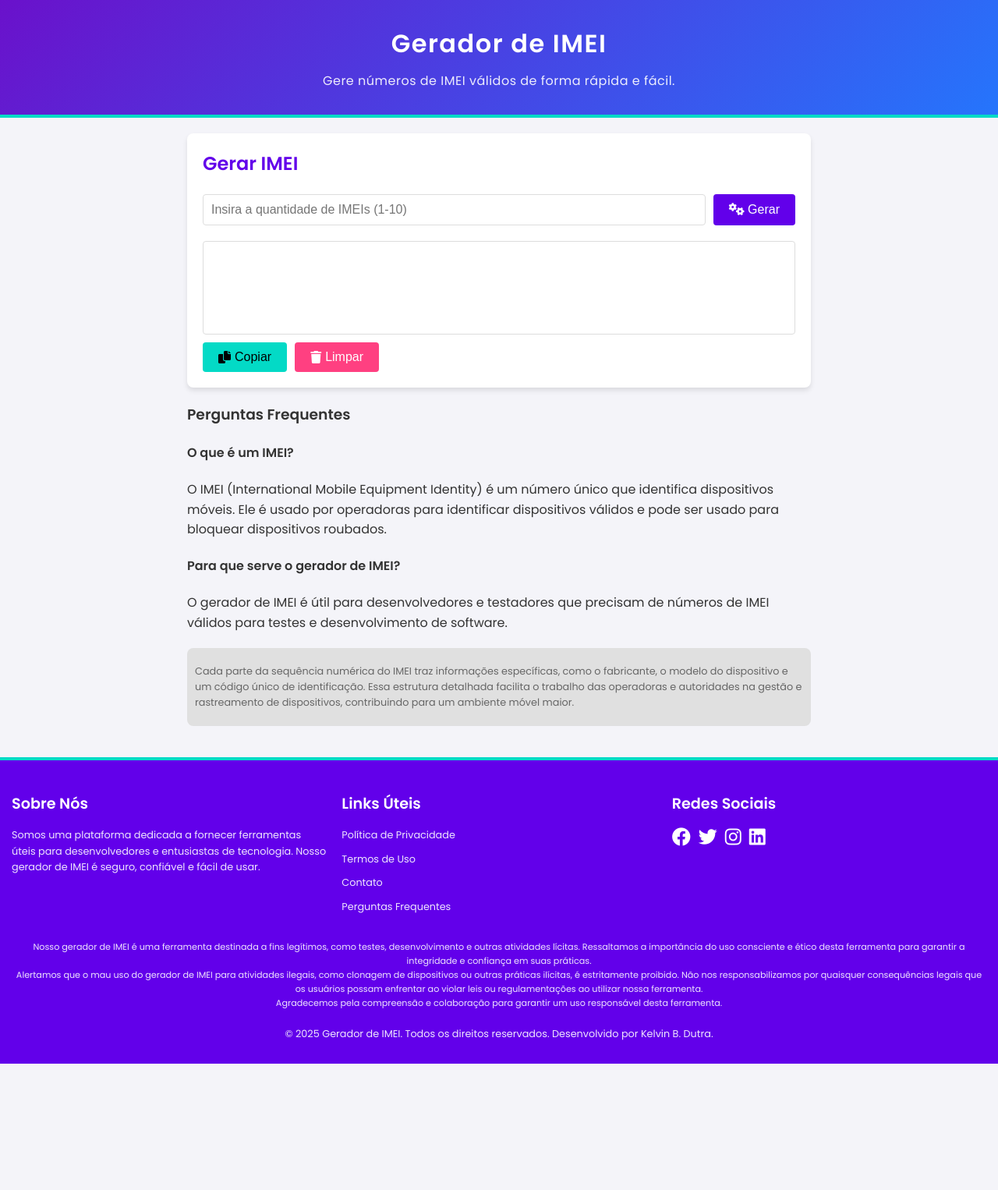
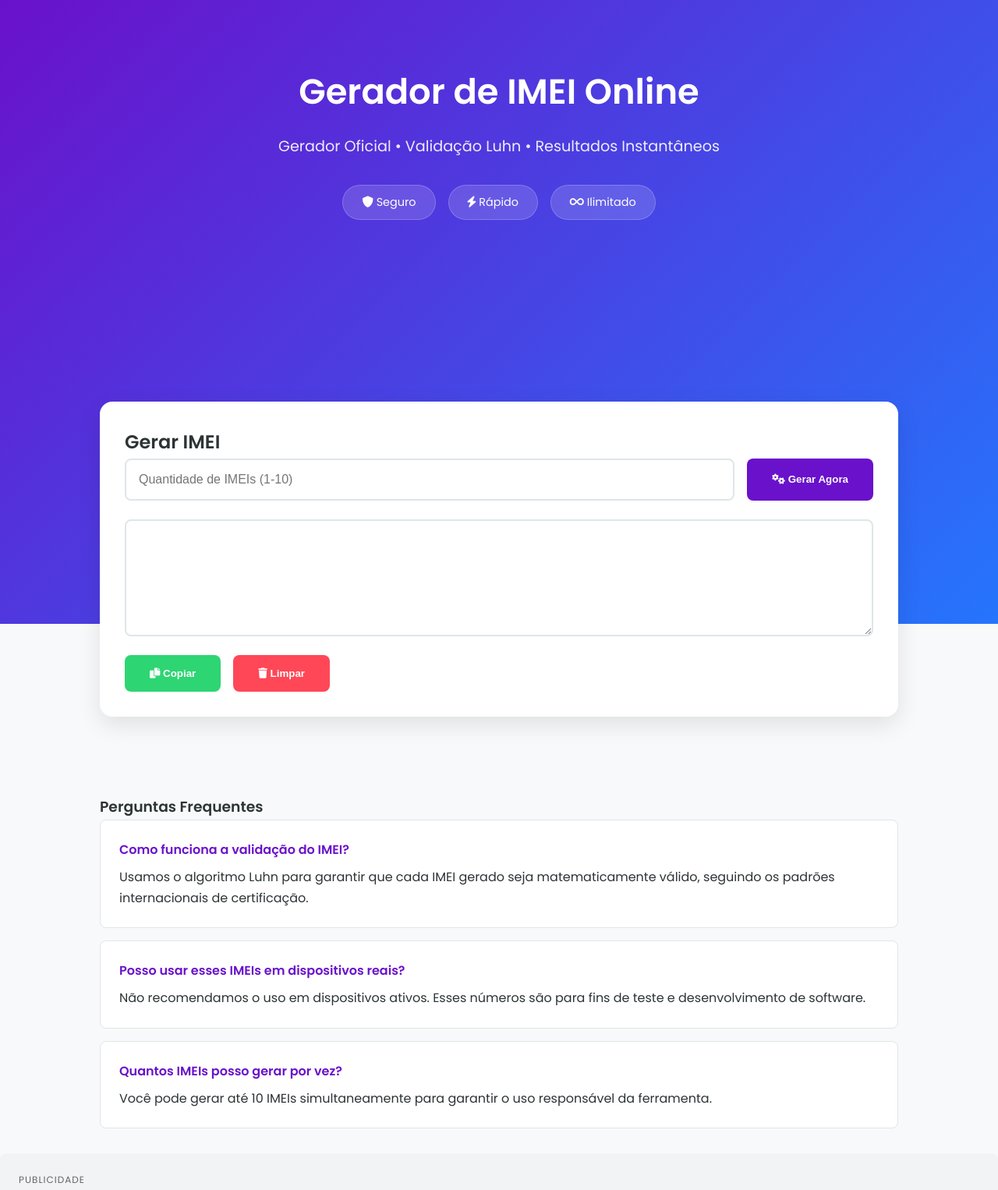
Before and after one commit to KelvinBarros/projeto-imei2.0, a plain HTML site: page index.html in a window 1280 px wide. Shown: the top 1526 px of the page at 78% size. Before the commit the page ends 1364 px from the top, so only its background shows below. Drawn offline with Linux system fonts and the light colour scheme.

Commit message:
novo formato

```diff
--- a/index.html
+++ b/index.html
@@ -1,36 +1,49 @@
+<!DOCTYPE html>
+<html lang="pt-BR">
 <head>
     <meta charset="UTF-8">
     <meta name="viewport" content="width=device-width, initial-scale=1.0">
-    <title>Gerador de IMEI Online - Gere Números de IMEI Válidos</title>
-    <meta name="description" content="Gere números de IMEI válidos de forma rápida e fácil. Nosso gerador de IMEI é perfeito para testes e desenvolvimento. Experimente agora!">
-    <meta name="keywords" content="gerador imei, imei válido, gerar imei, imei online">
+    <title>Gerador de IMEI Online - Gere Números Válidos</title>
+    <meta name="description" content="Gere números de IMEI válidos instantaneamente usando algoritmo Luhn. Ferramenta 100% gratuita para desenvolvedores e testadores.">
+    <meta name="keywords" content="gerador imei, imei válido, algoritmo luhn, número imei, teste imei">
+    <meta name="author" content="Kelvin B. Dutra">
     <meta name="google-site-verification" content="Ab1FKY0Rq8OzUuNx8Sd4zMb-0XkbjzplpvWPFxWFlwA" />
-    <script async src="https://pagead2.googlesyndication.com/pagead/js/adsbygoogle.js?client=ca-pub-5518352195116170"
-     crossorigin="anonymous"></script>
+    <script async src="https://pagead2.googlesyndication.com/pagead/js/adsbygoogle.js?client=ca-pub-5518352195116170" crossorigin="anonymous"></script>
+    <link rel="shortcut icon" href="favicon/favicon_io (3)/favicon-32x32.png" type="image/x-icon">
     <link rel="stylesheet" href="/styles/styleIndex.css">
     <link rel="stylesheet" href="https://cdnjs.cloudflare.com/ajax/libs/font-awesome/6.0.0-beta3/css/all.min.css">
     <link href="https://fonts.googleapis.com/css2?family=Poppins:wght@400;600&display=swap" rel="stylesheet">
 </head>
 <body>
     <header>
-        <div class="container">
-            <h1>Gerador de IMEI</h1>
-            <p>Gere números de IMEI válidos de forma rápida e fácil.</p>
+        <div class="header-bg"></div>
+        <div class="container header-container">
+            <div class="header-content">
+                <h1>Gerador de IMEI Online</h1>
+                <p class="subtitle">Gerador Oficial • Validação Luhn • Resultados Instantâneos</p>
+                <div class="header-badges">
+                    <span class="badge"><i class="fas fa-shield-alt"></i> Seguro</span>
+                    <span class="badge"><i class="fas fa-bolt"></i> Rápido</span>
+                    <span class="badge"><i class="fas fa-infinity"></i> Ilimitado</span>
+                </div>
+            </div>
         </div>
     </header>
 
-    <!-- Espaço para anúncio no topo -->
-
-
+    <div class="container">
+        <div class="ad-section">
+            <div class="ad-label">Publicidade</div>
+            <div class="ad-space"></div>
+        </div>
     </div>
 
     <main class="container">
         <section class="generator">
             <h2>Gerar IMEI</h2>
             <div class="input-group">
-                <input type="number" id="quantity" placeholder="Insira a quantidade de IMEIs (1-10)" min="1" max="10" required>
+                <input type="number" id="quantity" placeholder="Quantidade de IMEIs (1-10)" min="1" max="10" required>
                 <button id="generate-btn">
-                    <i class="fas fa-cogs"></i> Gerar
+                    <i class="fas fa-cogs"></i> Gerar Agora
                 </button>
             </div>
             <p id="error-message" class="error-message"></p>
@@ -50,60 +63,67 @@
         <section class="faq">
             <h3>Perguntas Frequentes</h3>
             <div class="faq-item">
-                <h4>O que é um IMEI?</h4>
-                <p>O IMEI (International Mobile Equipment Identity) é um número único que identifica dispositivos móveis. Ele é usado por operadoras para identificar dispositivos válidos e pode ser usado para bloquear dispositivos roubados.</p>
+                <h4>Como funciona a validação do IMEI?</h4>
+                <p>Usamos o algoritmo Luhn para garantir que cada IMEI gerado seja matematicamente válido, seguindo os padrões internacionais de certificação.</p>
             </div>
             <div class="faq-item">
-                <h4>Para que serve o gerador de IMEI?</h4>
-                <p>O gerador de IMEI é útil para desenvolvedores e testadores que precisam de números de IMEI válidos para testes e desenvolvimento de software.</p>
+                <h4>Posso usar esses IMEIs em dispositivos reais?</h4>
+                <p>Não recomendamos o uso em dispositivos ativos. Esses números são para fins de teste e desenvolvimento de software.</p>
+            </div>
+            <div class="faq-item">
+                <h4>Quantos IMEIs posso gerar por vez?</h4>
+                <p>Você pode gerar até 10 IMEIs simultaneamente para garantir o uso responsável da ferramenta.</p>
             </div>
         </section>
     </main>
 
-    <!-- Espaço para anúncio no rodapé -->
     <div class="container">
-        <div class="ad-space"><p>Cada parte da sequência numérica do IMEI traz informações específicas, como o fabricante, o modelo do dispositivo e um código único de identificação. Essa estrutura detalhada facilita o trabalho das operadoras e autoridades na gestão e rastreamento de dispositivos, contribuindo para um ambiente móvel maior.
-                </p></div>
+        <div class="ad-section">
+            <div class="ad-label">Publicidade</div>
+            <div class="ad-space"></div>
+        </div>
     </div>
 
     <footer>
-        <div class="footer-content">
-            <div class="footer-section">
-                <h4>Sobre Nós</h4>
-                <p>Somos uma plataforma dedicada a fornecer ferramentas úteis para desenvolvedores e entusiastas de tecnologia. Nosso gerador de IMEI é seguro, confiável e fácil de usar.</p>
-            </div>
-
-            <div class="footer-section">
-                <h4>Links Úteis</h4>
+        <div class="footer-grid container">
+            <div class="footer-col">
+                <h4>Recursos</h4>
                 <ul>
-                    <li><a href="/politica-de-privacidade">Política de Privacidade</a></li>
-                    <li><a href="/termos-de-uso">Termos de Uso</a></li>
-                    <li><a href="/contato">Contato</a></li>
-                    <li><a href="/faq">Perguntas Frequentes</a></li>
+                    <li><a href="/blog">Blog Técnico</a></li>
+                    <li><a href="/validar-imei">Validador IMEI</a></li>
+                    <li><a href="/tutoriais">Guia de Uso</a></li>
                 </ul>
             </div>
 
-            <div class="footer-section">
-                <h4>Redes Sociais</h4>
+            <div class="footer-col">
+                <h4>Legal</h4>
+                <ul>
+                    <li><a href="/privacidade">Política de Privacidade</a></li>
+                    <li><a href="/termos">Termos de Serviço</a></li>
+                    <li><a href="/cookies">Gestão de Cookies</a></li>
+                </ul>
+            </div>
+
+            <div class="footer-col">
+                <h4>Contato</h4>
+                <div class="contact-info">
+                    <p><i class="fas fa-envelope"></i> suporte@geradorimei.com</p>
+                    <p><i class="fas fa-map-marker-alt"></i> São Paulo, Brasil</p>
+                </div>
                 <div class="social-links">
-                    <a href="https://facebook.com/seu-site" target="_blank"><i class="fab fa-facebook"></i></a>
-                    <a href="https://twitter.com/seu-site" target="_blank"><i class="fab fa-twitter"></i></a>
-                    <a href="https://instagram.com/seu-site" target="_blank"><i class="fab fa-instagram"></i></a>
-                    <a href="https://linkedin.com/in/seu-site" target="_blank"><i class="fab fa-linkedin"></i></a>
+                    <a href="https://github.com/seuuser" target="_blank" rel="noopener"><i class="fab fa-github"></i></a>
+                    <a href="https://linkedin.com/in/seuperfil" target="_blank" rel="noopener"><i class="fab fa-linkedin"></i></a>
+                    <a href="https://twitter.com/seuuser" target="_blank" rel="noopener"><i class="fab fa-twitter"></i></a>
                 </div>
             </div>
         </div>
 
-        <div class="footer-alert">
-            <p>
-                Nosso gerador de IMEI é uma ferramenta destinada a fins legítimos, como testes, desenvolvimento e outras atividades lícitas. Ressaltamos a importância do uso consciente e ético desta ferramenta para garantir a integridade e confiança em suas práticas. <br>
-                Alertamos que o mau uso do gerador de IMEI para atividades ilegais, como clonagem de dispositivos ou outras práticas ilícitas, é estritamente proibido. Não nos responsabilizamos por quaisquer consequências legais que os usuários possam enfrentar ao violar leis ou regulamentações ao utilizar nossa ferramenta. <br>
-                Agradecemos pela compreensão e colaboração para garantir um uso responsável desta ferramenta.
-            </p>
+        <div class="footer-disclaimer">
+            <p>⚠️ Este site não armazena dados pessoais. Os IMEIs gerados não devem ser usados em dispositivos ativos. Consulte nossos <a href="/termos">Termos de Serviço</a> para mais informações.</p>
         </div>
 
         <div class="footer-bottom">
-            <p>&copy; 2025 Gerador de IMEI. Todos os direitos reservados. Desenvolvido por <a href="https://seusite.com" target="_blank">Kelvin B. Dutra</a>.</p>
+            <p>© 2025 GeradorIMEI.com.br - CNPJ 00.000.000/0001-00 - <a href="/sitemap.xml">Mapa do Site</a></p>
         </div>
     </footer>
 
--- a/styles/styleIndex.css
+++ b/styles/styleIndex.css
@@ -1,342 +1,295 @@
 :root {
-    --primary-color: #6200ea;       /* Roxo vibrante */
-    --secondary-color: #03dac6;     /* Ciano */
-    --background-color: #f4f4f9;    /* Fundo claro */
-    --text-color: #333;             /* Texto escuro */
-    --accent-color: #ff4081;        /* Rosa para detalhes */
-    --border-color: #ddd;           /* Bordas suaves */
-    --ad-space-color: #e0e0e0;      /* Cor de fundo para espaços de anúncio */
-    --error-color: #ff4444;         /* Vermelho para mensagens de erro */
+    --primary-color: #6a11cb;
+    --secondary-color: #2575fc;
+    --accent-color: #0effafec;
+    --background-color: #f8f9fa;
+    --text-color: #2d3436;
+    --border-color: #dfe6e9;
+    --ad-space-color: #f1f3f5;
+    --error-color: #ff4757;
+    --success-color: #2ed573;
+}
+
+* {
+    margin: 0;
+    padding: 0;
+    box-sizing: border-box;
 }
 
 body {
-    font-family: 'Poppins', sans-serif; /* Nova fonte */
+    font-family: 'Poppins', sans-serif;
     background-color: var(--background-color);
     color: var(--text-color);
-    margin: 0;
-    padding: 0;
-    line-height: 1.6;
+    line-height: 1.7;
 }
 
-.container {
-    width: 90%;
-    max-width: 800px;
-    margin: 0 auto;
-    padding: 0 20px;
+main.container {
+    position: relative;
+    z-index: 3;
+    padding-top: 20px;
 }
 
-/* Header com degradê */
-header {
-    background: linear-gradient(135deg, #6a11cb, #2575fc); /* Degradê roxo para azul */
-    color: #fff;
-    padding: 40px 0;
-    text-align: center;
-    border-bottom: 4px solid var(--secondary-color);
+/* Header Styles */
+.header-container {
+    position: relative;
+    padding: 5rem 0 4rem;
+    overflow: hidden;
+    margin-bottom: 40px; /* Novo - cria espaço abaixo do header */
 }
 
-header h1 {
-    margin: 0;
-    font-size: 2.5rem;
-    font-weight: 600; /* Poppins semibold */
-    letter-spacing: 1.5px; /* Espaçamento entre letras */
+.header-bg {
+    position: absolute;
+    top: 0;
+    left: 0;
+    width: 100%;
+    height: 100%;
+    background: linear-gradient(135deg, var(--primary-color), var(--secondary-color));
+    z-index: 1;
 }
 
-header p {
-    margin: 10px 0 0;
+.header-content {
+    position: relative;
+    z-index: 2;
+    text-align: center;
+    color: white;
+    pointer-events: none; /* Permite interação com elementos abaixo */
+}
+
+.header-content h1 {
+    font-size: 2.8rem;
+    margin-bottom: 1rem;
+    font-weight: 600;
+}
+
+.subtitle {
     font-size: 1.2rem;
     opacity: 0.9;
-    letter-spacing: 0.5px; /* Espaçamento entre letras */
+    margin-bottom: 2rem;
 }
 
-
-
-/* Espaço para anúncios */
-.ad-space {
-    background-color: var(--ad-space-color);
-    height: 80px; /* Reduzido para telas menores */
-    margin: 20px 0;
-    padding: 10px;
+.header-badges {
     display: flex;
-    align-items: center;
+    gap: 1rem;
     justify-content: center;
-    border-radius: 8px;
-    font-size: 0.8rem;
-    color: #666;
 }
 
-/* Header */
-header {
-    background-color: var(--primary-color);
-    color: #fff;
-    padding: 30px 0; /* Reduzido o padding */
-    text-align: center;
-    border-bottom: 4px solid var(--secondary-color);
+.badge {
+    background: rgba(255,255,255,0.15);
+    padding: 0.6rem 1.5rem;
+    border-radius: 2rem;
+    backdrop-filter: blur(5px);
+    border: 1px solid rgba(255,255,255,0.2);
+    font-size: 0.9rem;
 }
 
-header h1 {
-    margin: 0;
-    font-size: 2rem; /* Tamanho reduzido */
-    font-weight: bold;
-}
-
-header p {
-    margin: 10px 0 0;
-    font-size: 1rem; /* Tamanho reduzido */
-    opacity: 0.9;
-}
-
-/* Seção do Gerador */
+/* Main Content Styles */
 .generator {
-    background-color: #fff;
-    padding: 20px;
-    border-radius: 8px;
-    box-shadow: 0 4px 6px rgba(0, 0, 0, 0.1);
-    margin: 20px 0;
-}
-
-.generator h2 {
-    margin-top: 0;
-    font-size: 1.5rem; /* Tamanho reduzido */
-    color: var(--primary-color);
+    background: white;
+    width: 80%;
+    border-radius: 1rem;
+    padding: 2rem;
+    box-shadow: 0 10px 30px rgba(0,0,0,0.1);
+    margin: auto;
 }
 
 .input-group {
     display: flex;
-    gap: 10px;
-    margin-bottom: 20px;
+    gap: 1rem;
+    margin-bottom: 1.5rem;
 }
 
 .input-group input {
     flex: 1;
-    padding: 10px;
-    border: 1px solid var(--border-color);
-    border-radius: 4px;
+    padding: 1rem;
+    border: 2px solid var(--border-color);
+    border-radius: 0.5rem;
     font-size: 1rem;
-    outline: none;
-    transition: border-color 0.3s ease;
+    transition: border-color 0.3s;
 }
 
 .input-group input:focus {
     border-color: var(--primary-color);
+    outline: none;
 }
 
-.input-group button {
-    padding: 10px 20px;
-    background-color: var(--primary-color);
-    color: #fff;
+button {
+    padding: 1rem 2rem;
     border: none;
-    border-radius: 4px;
+    border-radius: 0.5rem;
     cursor: pointer;
-    font-size: 1rem;
-    transition: background-color 0.3s ease, transform 0.2s ease;
+    font-weight: 600;
+    transition: all 0.3s;
 }
 
-.input-group button:hover {
-    background-color: #3700b3;
-    transform: scale(1.05); /* Efeito de escala ao passar o mouse */
+#generate-btn {
+    background: var(--primary-color);
+    color: white;
 }
 
-.input-group button:active {
-    transform: scale(0.95); /* Efeito de clique */
-}
-
-.error-message {
-    color: var(--error-color); /* Vermelho */
-    font-size: 0.7rem; /* Tamanho pequeno */
-    display: none; /* Inicialmente oculta */
+#generate-btn:hover {
+    background: var(--secondary-color);
+    transform: translateY(-2px);
 }
 
 .results textarea {
     width: 100%;
-    height: 120px; /* Altura reduzida */
-    padding: 10px;
-    border: 1px solid var(--border-color);
-    border-radius: 4px;
+    height: 150px;
+    padding: 1rem;
+    border: 2px solid var(--border-color);
+    border-radius: 0.5rem;
+    resize: vertical;
     font-family: monospace;
-    font-size: 1rem;
-    resize: none;
-    outline: none;
-    transition: border-color 0.3s ease;
-}
-
-.results textarea:focus {
-    border-color: var(--primary-color);
 }
 
 .result-actions {
     display: flex;
-    gap: 10px;
-    margin-top: 10px;
+    gap: 1rem;
+    margin-top: 1rem;
 }
 
-.result-actions button {
-    padding: 10px 20px;
-    border: none;
-    border-radius: 4px;
-    cursor: pointer;
-    font-size: 1rem;
-    transition: background-color 0.3s ease, transform 0.2s ease;
-    display: flex;
-    align-items: center;
-    gap: 5px;
+#copy-btn {
+    background: var(--success-color);
+    color: white;
 }
 
-.result-actions button#copy-btn {
-    background-color: var(--secondary-color);
-    color: #000;
+#clear-btn {
+    background: var(--error-color);
+    color: white;
 }
 
-.result-actions button#copy-btn:hover {
-    background-color: #018786;
-    transform: scale(1.05);
+/* FAQ Styles */
+.faq {
+    margin: auto;
+    width: 80%;
+    margin-top: 100px;
 }
 
-.result-actions button#copy-btn:active {
-    transform: scale(0.95);
+.faq-item {
+    background: white;
+    border-radius: 0.5rem;
+    padding: 1.5rem;
+    margin-bottom: 1rem;
+    border: 1px solid var(--border-color);
 }
 
-.result-actions button#clear-btn {
-    background-color: var(--accent-color);
-    color: #fff;
+.faq-item h4 {
+    color: var(--primary-color);
+    margin-bottom: 0.5rem;
 }
 
-.result-actions button#clear-btn:hover {
-    background-color: #e91e63;
-    transform: scale(1.05);
+/* Ad Sections */
+.ad-section {
+    background: var(--ad-space-color);
+    border-radius: 0.5rem;
+    padding: 1.5rem;
+    margin: 2rem 0;
 }
 
-.result-actions button#clear-btn:active {
-    transform: scale(0.95);
+.ad-label {
+    font-size: 0.75rem;
+    color: #666;
+    text-transform: uppercase;
+    letter-spacing: 1px;
+    margin-bottom: 0.5rem;
 }
 
-/* Footer */
-
+/* Footer Styles */
 footer {
-    background-color: var(--primary-color);
-    color: #fff;
-    padding: 40px 0 20px;
-    padding: 15px;
-    margin-top: 40px;
-    border-top: 4px solid var(--secondary-color);
+    background: linear-gradient(135deg, var(--secondary-color), var(--primary-color));
+    color: white;
+    padding: 3rem;
+    margin-top: 4rem;
 }
 
-.footer-content {
-    display: flex;
-    justify-content: space-around;
-    flex-wrap: wrap;
-    gap: 20px;
-    margin-bottom: 20px;
+.footer-grid {
+    display: grid;
+    grid-template-columns: repeat(auto-fit, minmax(250px, 1fr));
+    gap: 2rem;
+    padding-bottom: 2rem;
 }
 
-.footer-section {
-    flex: 1;
-    min-width: 200px;
+.footer-col h4 {
+    color: var(--accent-color);
+    margin-bottom: 1rem;
 }
 
-.footer-section h4 {
-    margin-bottom: 15px;
-    font-size: 1.2rem;
+.footer-col ul {
+    list-style: none;
 }
 
-.footer-section p, .footer-section ul {
-    font-size: 0.8rem;
-    opacity: 0.9;
+.footer-col li {
+    margin-bottom: 0.8rem;
 }
 
-.footer-section ul {
-    list-style: none;
-    padding: 0;
+.footer-col a {
+    color: white;
+    text-decoration: none;
+    transition: opacity 0.3s;
 }
 
-.footer-section ul li {
-    margin-bottom: 10px;
-}
-
-.footer-section ul li a {
-    color: #fff;
-    text-decoration: none;
-    transition: opacity 0.3s ease;
-}
-
-.footer-section ul li a:hover {
+.footer-col a:hover {
     opacity: 0.8;
 }
 
 .social-links {
     display: flex;
-    gap: 10px;
+    gap: 1rem;
+    font-size: 1.5rem;
 }
 
-.social-links a {
-    color: #fff;
-    font-size: 1.5rem;
-    transition: opacity 0.3s ease;
+.footer-disclaimer {
+    text-align: center;
+    padding: 1.5rem;
+    border-top: 1px solid rgba(255, 255, 255, 0.596);
+    margin-top: 2rem;
+    font-size: 0.9rem;
 }
-
-.social-links a:hover {
-    opacity: 0.8;
-}
-
-.footer-alert {
-    max-width: 1450px;
-    margin: 0 auto 20px;
-    text-align: center;
-    font-size: 0.7rem;
-    opacity: 0.9;
+.footer-disclaimer a {
+    color: white;
 }
 
 .footer-bottom {
     text-align: center;
+    padding-top: 2rem;
     font-size: 0.8rem;
-    opacity: 0.9;
-}
-
-.footer-bottom a {
-    color: #fff;
-    text-decoration: none;
-    transition: opacity 0.3s ease;
-}
-
-.footer-bottom a:hover {
     opacity: 0.8;
 }
 
-/* Responsividade */
+.footer-bottom a{
+    color: white;
+}
+
+/* Responsive Design */
 @media (max-width: 768px) {
-    .container {
-        width: 95%;
+    .header-content h1 {
+        font-size: 2rem;
     }
 
-    .ad-space {
-        height: 60px;
-        font-size: 0.9rem;
-    }
-
-    header h1 {
-        font-size: 1.8rem;
-    }
-
-    header p {
-        font-size: 0.9rem;
-    }
-
-    .generator h2 {
-        font-size: 1.3rem;
+    .header-badges {
+        flex-direction: column;
+        align-items: center;
     }
 
     .input-group {
         flex-direction: column;
     }
 
-    .input-group button {
+    button {
         width: 100%;
     }
 
-    .result-actions {
-        flex-direction: column;
+    .footer-grid {
+        grid-template-columns: 1fr;
+    }
+}
+@media (max-width: 768px) {
+    .header-container {
+        padding: 3rem 0 2rem;
+        margin-bottom: 30px;
     }
 
-    .result-actions button {
-        width: 100%;
+    .header-content h1 {
+        font-size: 2rem;
+        padding: 0 15px;
     }
 }
```
Also changed, not shown: favicon/favicon_io (3)/about.txt (added), favicon/favicon_io (3)/android-chrome-192x192.png (added), favicon/favicon_io (3)/android-chrome-512x512.png (added), favicon/favicon_io (3)/apple-touch-icon.png (added), favicon/favicon_io (3)/favicon-16x16.png (added), favicon/favicon_io (3)/favicon-32x32.png (added), favicon/favicon_io (3)/favicon.ico (added), favicon/favicon_io (3)/site.webmanifest (added), 1 other file.
